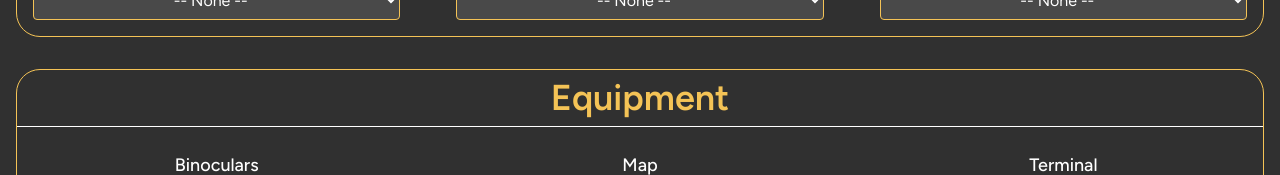
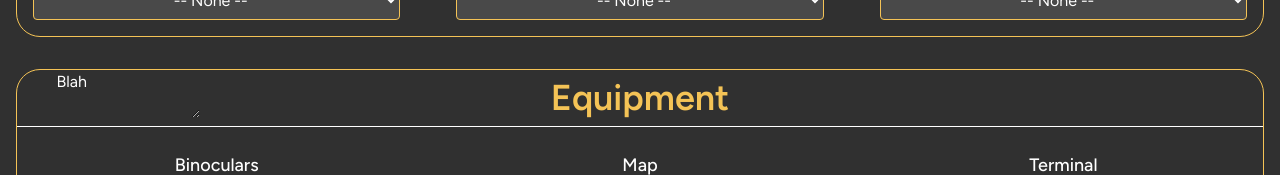
Before and after one commit to B-Fanjoy/7CMBG-LoadoutCreator, a Vue app: page /creator in a window 1280 px wide. Shown: the part 730-905 px from the top of the page. Built offline with nearby package versions, Linux system fonts and the light colour scheme; a web font is replaced by a local one.

Commit message:
nav bar wip

```diff
--- a/src/views/CreatorView.vue
+++ b/src/views/CreatorView.vue
@@ -91,6 +91,13 @@
         </div>
       </div>
 
+      <!-- Import String Nav Bar -->
+      <nav class="sticky bottom-0">
+        <textarea>
+          Blah
+        </textarea>
+      </nav>
+
     </div>
   </div>
 </template>
```
